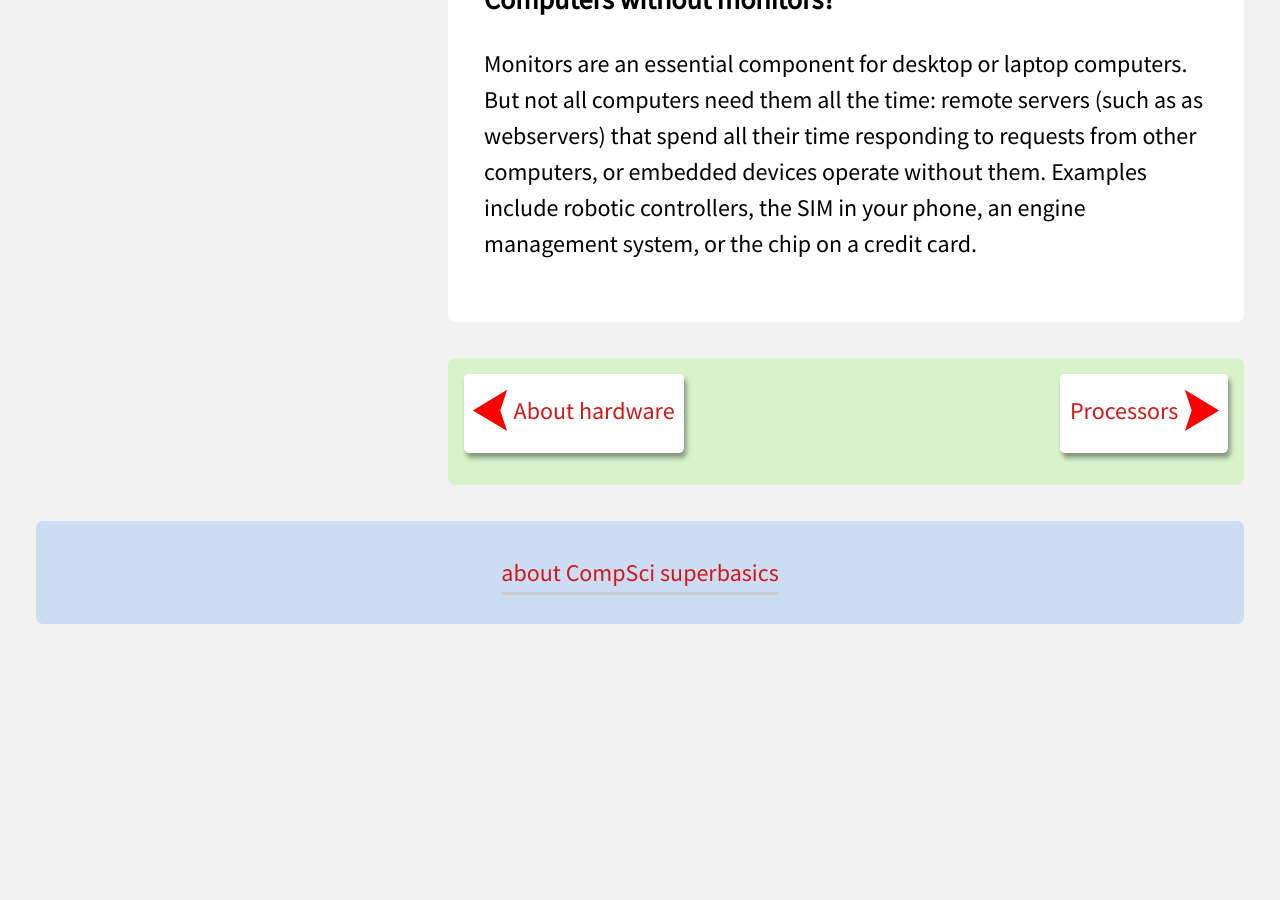
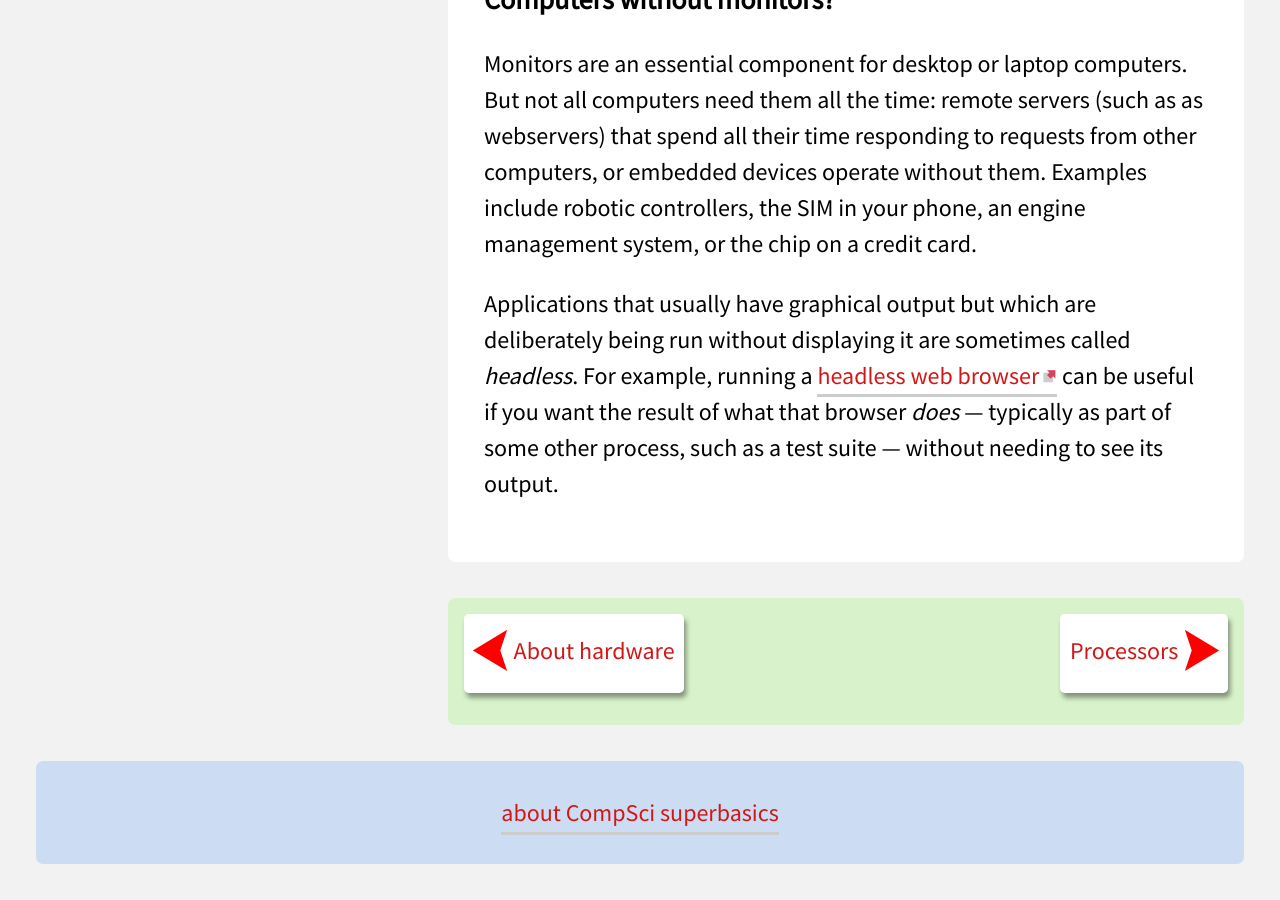
Before and after one commit to davewhiteland/compsci-superbasics, a Jekyll site: the page built from collections/_hardware/monitors.md, in a window 1280 px wide and 900 px high, scrolled down 3033 px. Built offline with Jekyll 4.4.1, drawn with Linux system fonts in a browser that asks for light colours; before the commit the page ends 3693 px from its top, so only the background shows below that.

Commit message:
add text about headless apps to section about computers without displays

```diff
--- a/collections/_hardware/monitors.md
+++ b/collections/_hardware/monitors.md
@@ -74,3 +74,10 @@ that spend all their time responding to requests from other computers, or
 embedded devices operate without them. Examples include robotic controllers,
 the SIM in your phone, an engine management system, or the chip on a credit
 card.
+
+Applications that usually have graphical output but which are deliberately
+being run without displaying it are sometimes called _headless_. For example,
+running a
+[headless web browser](https://en.wikipedia.org/wiki/Headless_browser) can be
+useful if you want the result of what that browser _does_ — typically as part of
+some other process, such as a test suite — without needing to see its output.
```
